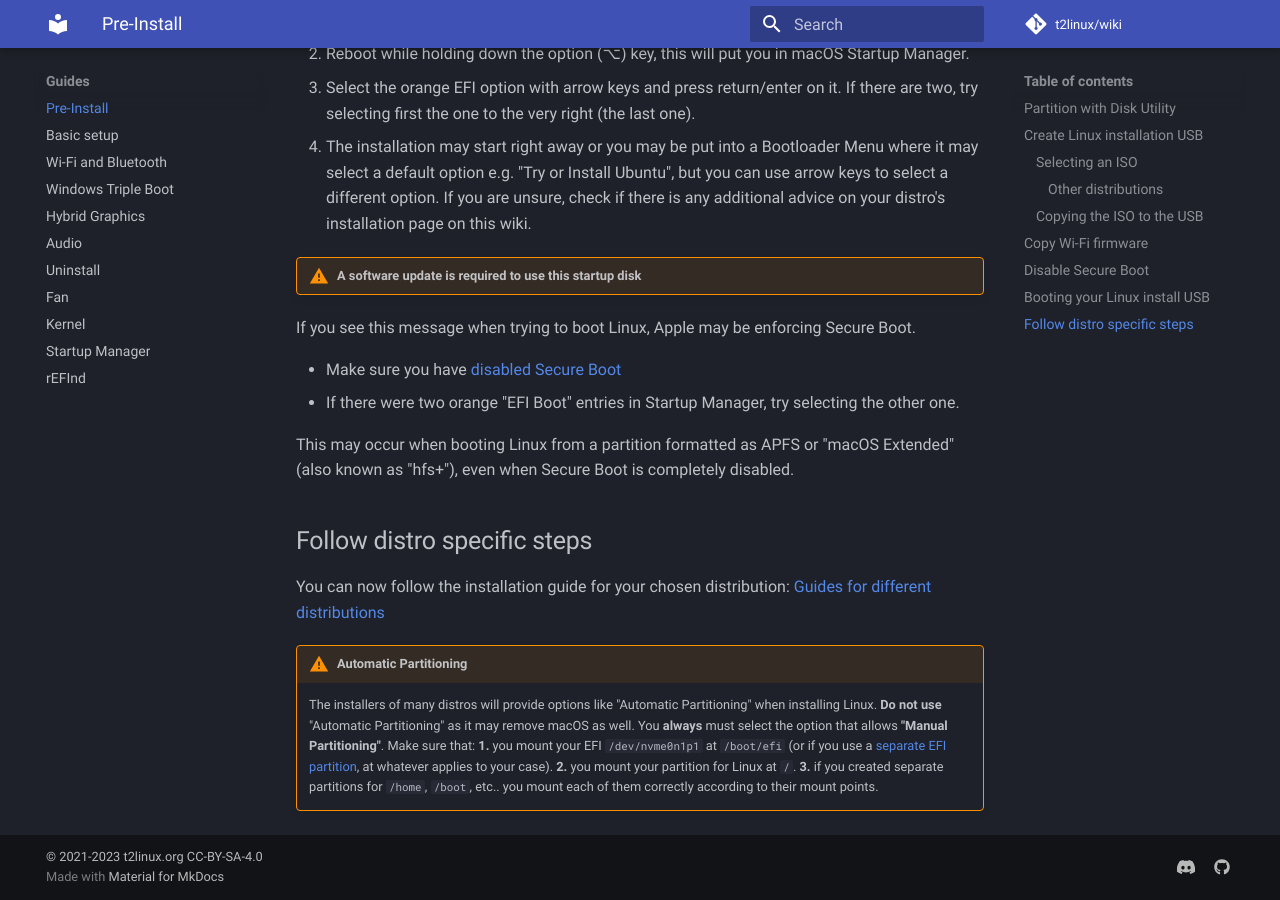
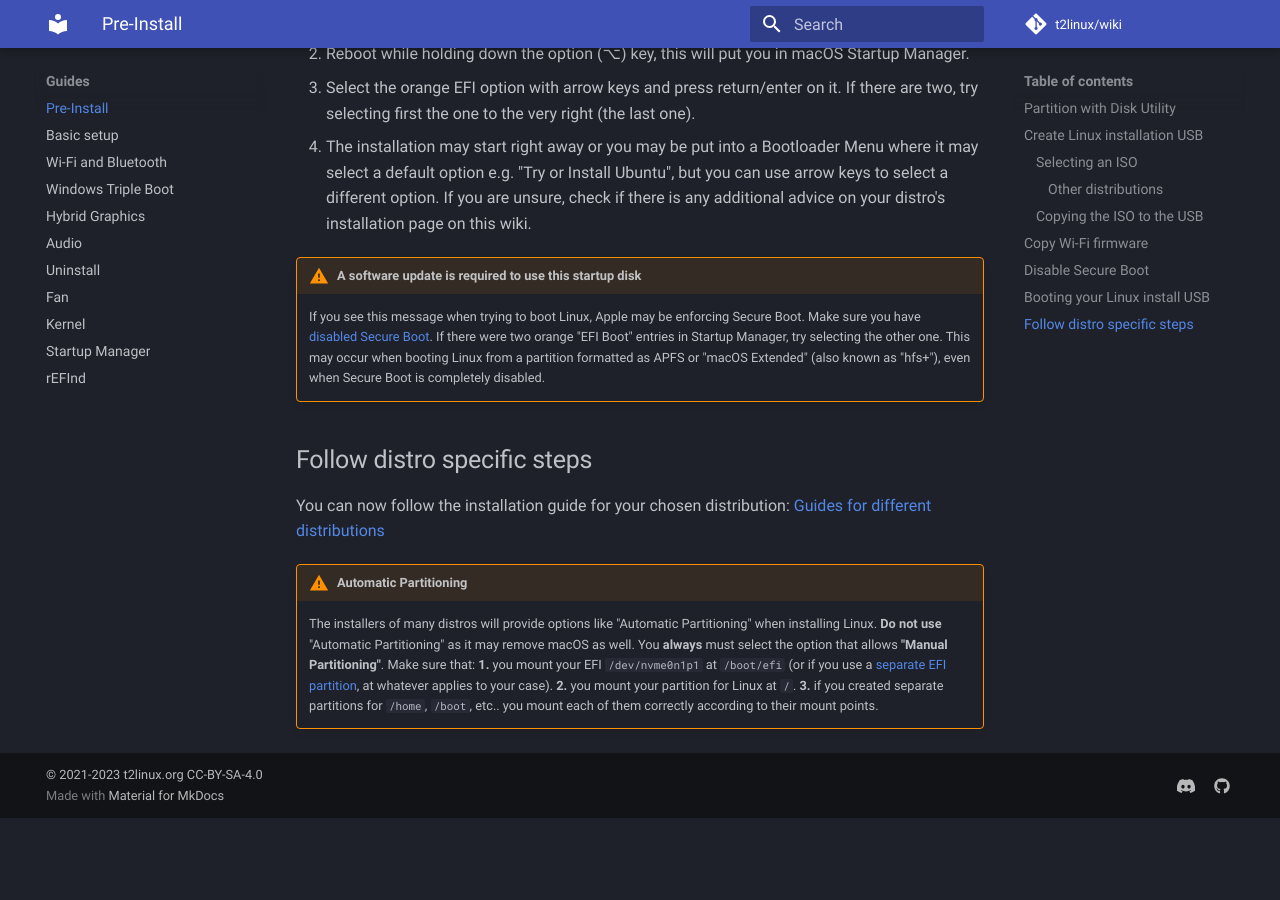
Before and after one commit to t2linux/wiki, an MkDocs documentation site: the page built from docs/guides/preinstall.md, in a window 1280 px wide and 900 px high, scrolled down 3433 px. Built offline with MkDocs 1.6.1 and Material for MkDocs 9.7.7, drawn with Linux system fonts in a browser that asks for light colours; comment, search, counter and statistics services are not loaded; after the commit the page ends 4251 px from its top, so only the background shows below that.

Commit message:
Reverted warning "a software update"

```diff
--- a/docs/guides/preinstall.md
+++ b/docs/guides/preinstall.md
@@ -106,12 +106,7 @@ Now you are able to boot from a Linux install ISO.
 4. The installation may start right away or you may be put into a Bootloader Menu where it may select a default option e.g. "Try or Install Ubuntu", but you can use arrow keys to select a different option. If you are unsure, check if there is any additional advice on your distro's installation page on this wiki.
 
 !!! Warning "A software update is required to use this startup disk"
-If you see this message when trying to boot Linux, Apple may be enforcing Secure Boot.
-
-- Make sure you have [disabled Secure Boot](#disable-secure-boot)
-- If there were two orange "EFI Boot" entries in Startup Manager, try selecting the other one.
-
-This may occur when booting Linux from a partition formatted as APFS or "macOS Extended" (also known as "hfs+"), even when Secure Boot is completely disabled.
+    If you see this message when trying to boot Linux, Apple may be enforcing Secure Boot. Make sure you have [disabled Secure Boot](#disable-secure-boot). If there were two orange "EFI Boot" entries in Startup Manager, try selecting the other one. This may occur when booting Linux from a partition formatted as APFS or "macOS Extended" (also known as "hfs+"), even when Secure Boot is completely disabled.
 
 ## Follow distro specific steps
 
```
